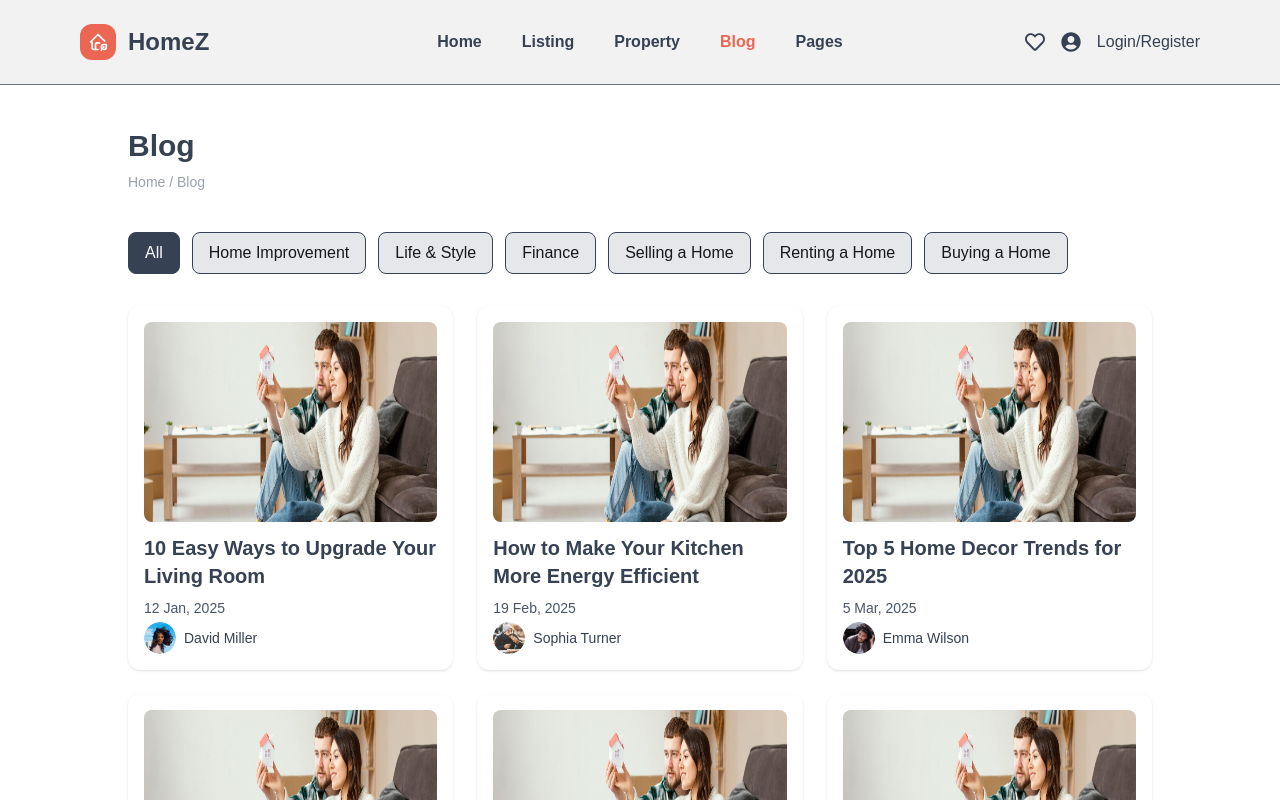
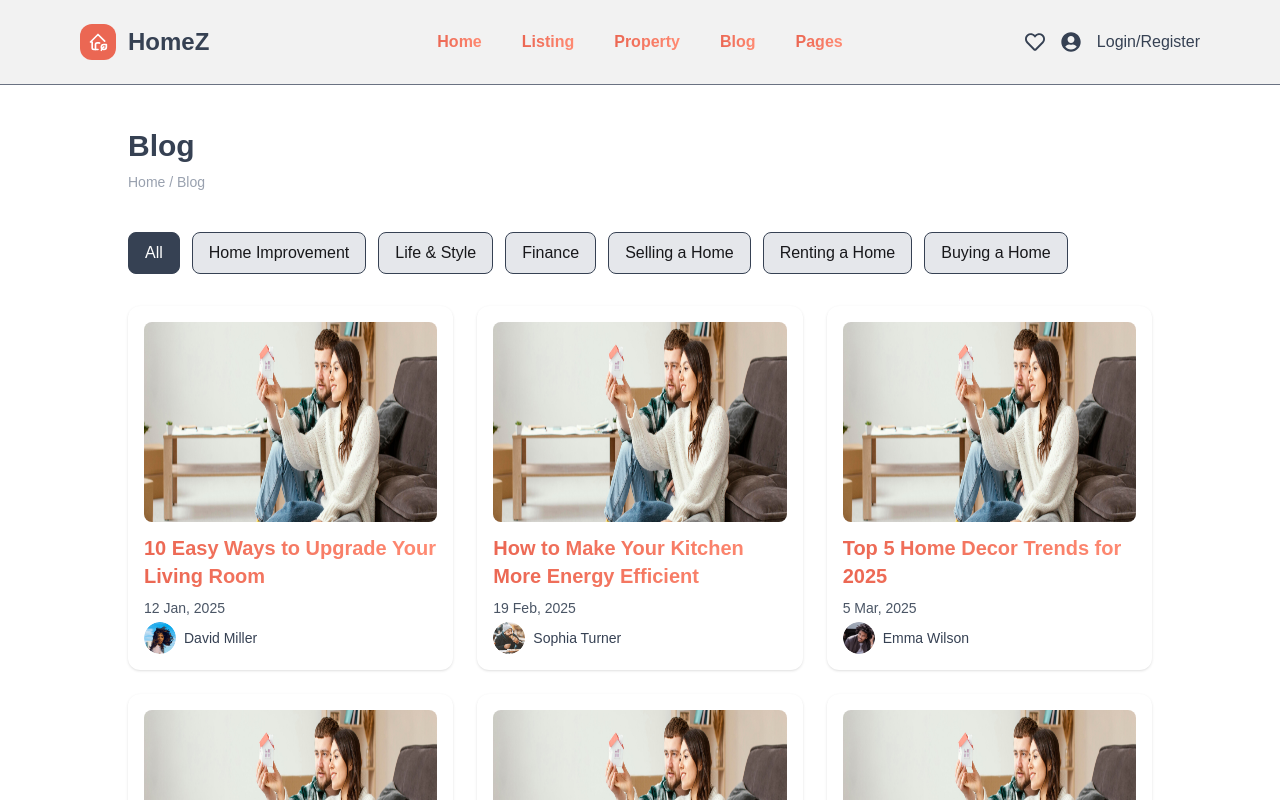
Before and after one commit to mdsharia4613/Real-Estate, a Next.js app: page /blog in a window 1280 px wide. Shown: the top 800 px of the page. Built offline with nearby package versions, Linux system fonts and the light colour scheme.

Commit message:
navner degin update

```diff
--- a/src/app/blog/page.jsx
+++ b/src/app/blog/page.jsx
@@ -44,7 +44,7 @@ const BlogPage = () => {
                     <div key={blog.id} className="p-4 shadow rounded-xl bg-white">
                         <Image src={blog.img} className="rounded-lg mb-3 h-50" alt={blog.title} width={550} height={100}/>
 
-                        <h2 className="text-xl font-semibold mb-2 text-gray-700 hover:text-[#eb6753] transition duration-500">{blog.title}</h2>
+                        <h2 className="text-xl font-semibold mb-2 text-gray-700 hover:text-[#eb6753] transition duration-500 underline-effect">{blog.title}</h2>
 
                         <p className="text-sm text-gray-600 mb-1">
                             {blog.date.day} {blog.date.month}, {blog.date.year}
--- a/src/app/components/Navber.jsx
+++ b/src/app/components/Navber.jsx
@@ -58,11 +58,26 @@ const Navber = () => {
                             tabIndex={0}
                             className="menu menu-sm dropdown-content bg-white rounded-box mt-3 w-52 p-2 shadow text-black font-semibold"
                         >
-                            <li className={isActive("/")}><Link href="/">Home</Link></li>
-                            <li className={isActive("/listing")}><Link href="/listing">Listing</Link></li>
-                            <li className={isActive("/property")}><Link href="/property">Property</Link></li>
-                            <li className={isActive("/blog")}><Link href="/blog">Blog</Link></li>
-                            <li className={isActive("/pages")}><Link href="/pages">Pages</Link></li>
+                            <li className={`${isActive("/") ? "underline-effect" : ""}`}>
+                                <Link href="/">Home</Link>
+                            </li>
+
+                            <li className={`${isActive("/listing") ? "underline-effect" : ""}`}>
+                                <Link href="/listing">Listing</Link>
+                            </li>
+
+                            <li className={`${isActive("/property") ? "underline-effect" : ""}`}>
+                                <Link href="/property">Property</Link>
+                            </li>
+
+                            <li className={`${isActive("/blog") ? "underline-effect" : ""}`}>
+                                <Link href="/blog">Blog</Link>
+                            </li>
+
+                            <li className={`${isActive("/pages") ? "underline-effect" : ""}`}>
+                                <Link href="/pages">Pages</Link>
+                            </li>
+
                         </ul>
                     </div>
 
@@ -76,11 +91,26 @@ const Navber = () => {
                 {/* CENTER */}
                 <div className="navbar-center hidden lg:flex">
                     <ul className="flex items-center gap-10 px-1 font-semibold text-gray-700">
-                        <li className={isActive("/")}><Link href="/">Home</Link></li>
-                        <li className={isActive("/listing")}><Link href="/listing">Listing</Link></li>
-                        <li className={isActive("/property")}><Link href="/property">Property</Link></li>
-                        <li className={isActive("/blog")}><Link href="/blog">Blog</Link></li>
-                        <li className={isActive("/pages")}><Link href="/pages">Pages</Link></li>
+                        <li className={`${isActive("/") ? "underline-effect" : ""}`}>
+                            <Link href="/">Home</Link>
+                        </li>
+
+                        <li className={`${isActive("/listing") ? "underline-effect" : ""}`}>
+                            <Link href="/listing">Listing</Link>
+                        </li>
+
+                        <li className={`${isActive("/property") ? "underline-effect" : ""}`}>
+                            <Link href="/property">Property</Link>
+                        </li>
+
+                        <li className={`${isActive("/blog") ? "underline-effect" : ""}`}>
+                            <Link href="/blog">Blog</Link>
+                        </li>
+
+                        <li className={`${isActive("/pages") ? "underline-effect" : ""}`}>
+                            <Link href="/pages">Pages</Link>
+                        </li>
+
                     </ul>
                 </div>
 
--- a/src/app/globals.css
+++ b/src/app/globals.css
@@ -33,3 +33,29 @@ body {
 .cpr{
   color: #eb6753;
 }
+
+.underline-effect {
+  position: relative;
+  display: inline-block;
+  background: linear-gradient(to right, #eb6753, #ff8b73);
+  -webkit-background-clip: text;
+  -webkit-text-fill-color: transparent;
+  transition: all 0.3s ease-in-out;
+}
+
+.underline-effect::after {
+  content: "";
+  position: absolute;
+  left: 0;
+  bottom: -3px;
+  width: 0%;
+  height: 2px;
+  background: linear-gradient(to right, #eb6753, #ff8b73);
+  box-shadow: 0 0 10px #eb6753, 0 0 20px #ff8b73;
+  transition: width 0.4s ease-in-out;
+  border-radius: 2px;
+}
+
+.underline-effect:hover::after {
+  width: 100%;
+}
```
